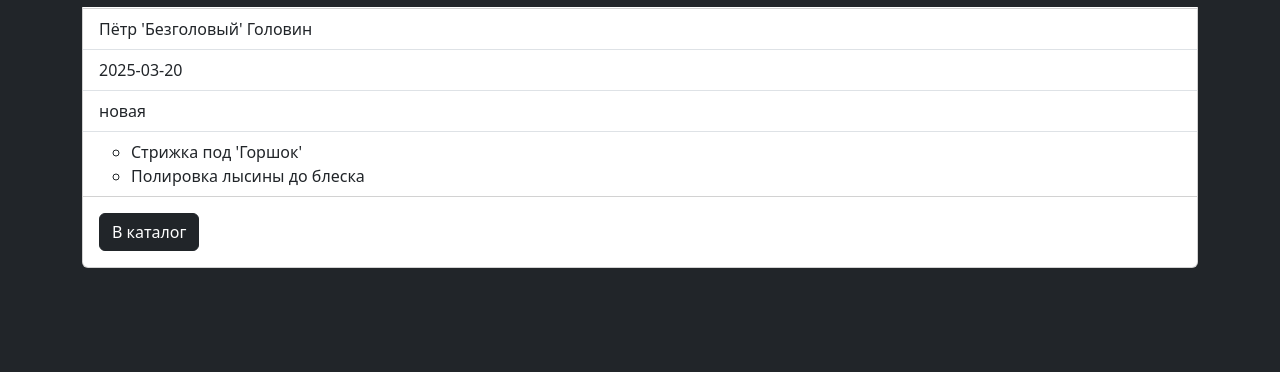
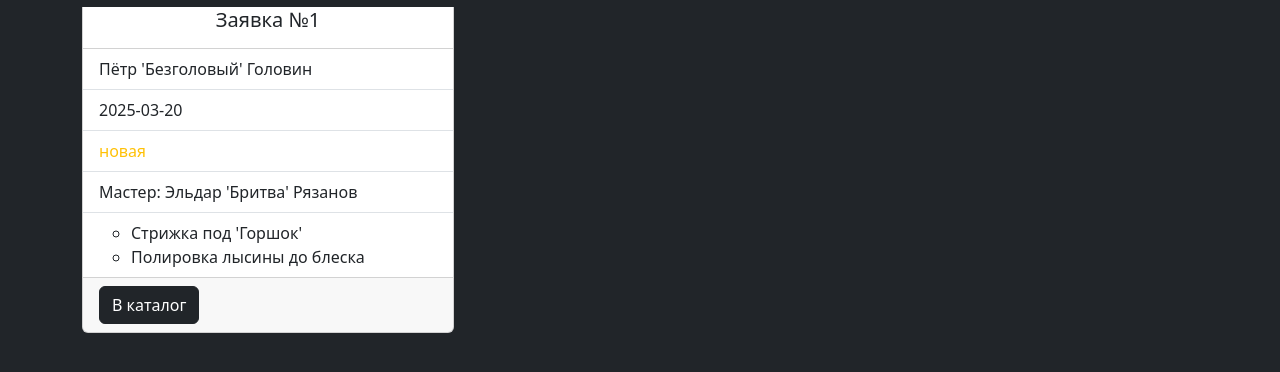
Before and after one commit to KoDDeX/MyHomeWorksDjango, a Django app: page /barbershop/orders/1/ in a window 1280 px wide. Shown: the part 49-421 px from the top of the page. Run offline with Django 5.2, Linux system fonts and the light colour scheme; the visitor is signed in with stand-in values (Sample User, id 1).

Commit message:
HW_39: Изменил сервировку карточек заявок

```diff
--- a/core/templates/core/order_detail.html
+++ b/core/templates/core/order_detail.html
@@ -1,12 +1,23 @@
 {% extends "base.html" %}
 {% load static %}
 {% block content %}
-  <div class="card">
-      <h5 class="card-title text-center">{{title}}</h5>
+{% load my_extras %}
+  <div class="col-12 col-md-6 col-lg-4 mb-4">
+      <div class="card h-100">
+          <h5 class="card-title text-center p-2">Заявка №{{order.id}}</h5>
           <ul class="list-group list-group-flush">
               <li class="list-group-item">{{order.client_name}}</li>
               <li class="list-group-item">{{order.date}}</li>
-        <li class="list-group-item">{{order.status}}</li>
+              {% if order.status == "новая" %}
+              <li class="list-group-item text-warning">{{order.status}}</li>
+              {% elif order.status == "подтвержденная" %}
+              <li class="list-group-item text-primary ">{{order.status}}</li>
+              {% elif order.status == "отмененная" %}
+              <li class="list-group-item text-danger">{{order.status}}</li>
+              {% elif order.status == "выполненная" %}
+              <li class="list-group-item text-success">{{order.status}}</li>
+              {% endif %}
+              <li class="list-group-item">Мастер: {{order.master_id|get_master_name}}</li>
               <li class="list-group-item">
                   <ul>
                       {% for service in order.services %}
@@ -15,8 +26,9 @@
                   </ul>
               </li>
           </ul>
-      <div class="card-body">
+          <div class="card-footer mt-auto">
               <a href="{% url 'orders_list' %}" class="btn btn-dark">В каталог</a>
           </div>
       </div>
+  </div>
 {% endblock content %}
--- a/core/views.py
+++ b/core/views.py
@@ -35,7 +35,8 @@ def order_detail(request, order_id):
 
     context = {
         "order": order,
-        'menu_items': MENU_ITEMS,
+        "title": f"Заказ №{order_id}",
+        "menu_items": MENU_ITEMS,
     }
     return render(request, 'core/order_detail.html', context)
 
```
Also changed, not shown: core/templates/core/order_card.html (+0 -8 lines). Lines whose indentation alone changed are shown as unchanged.
